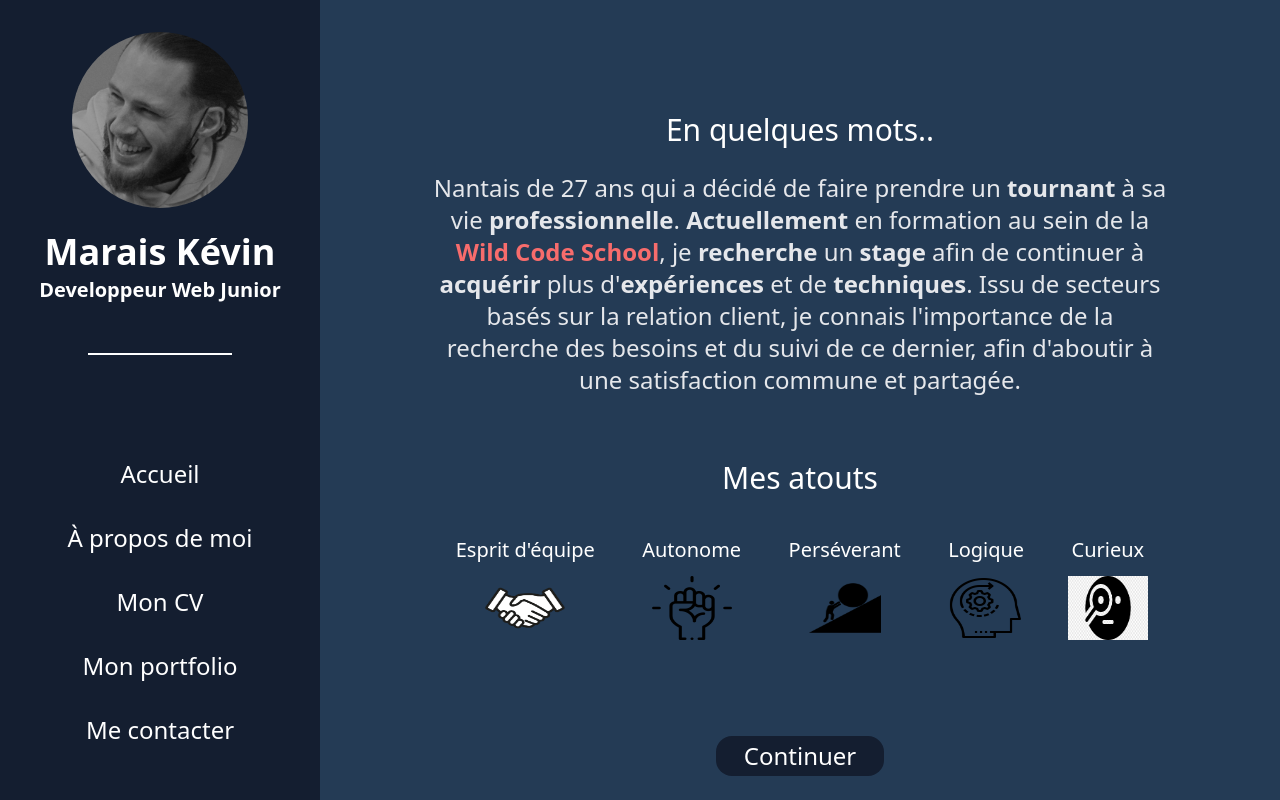
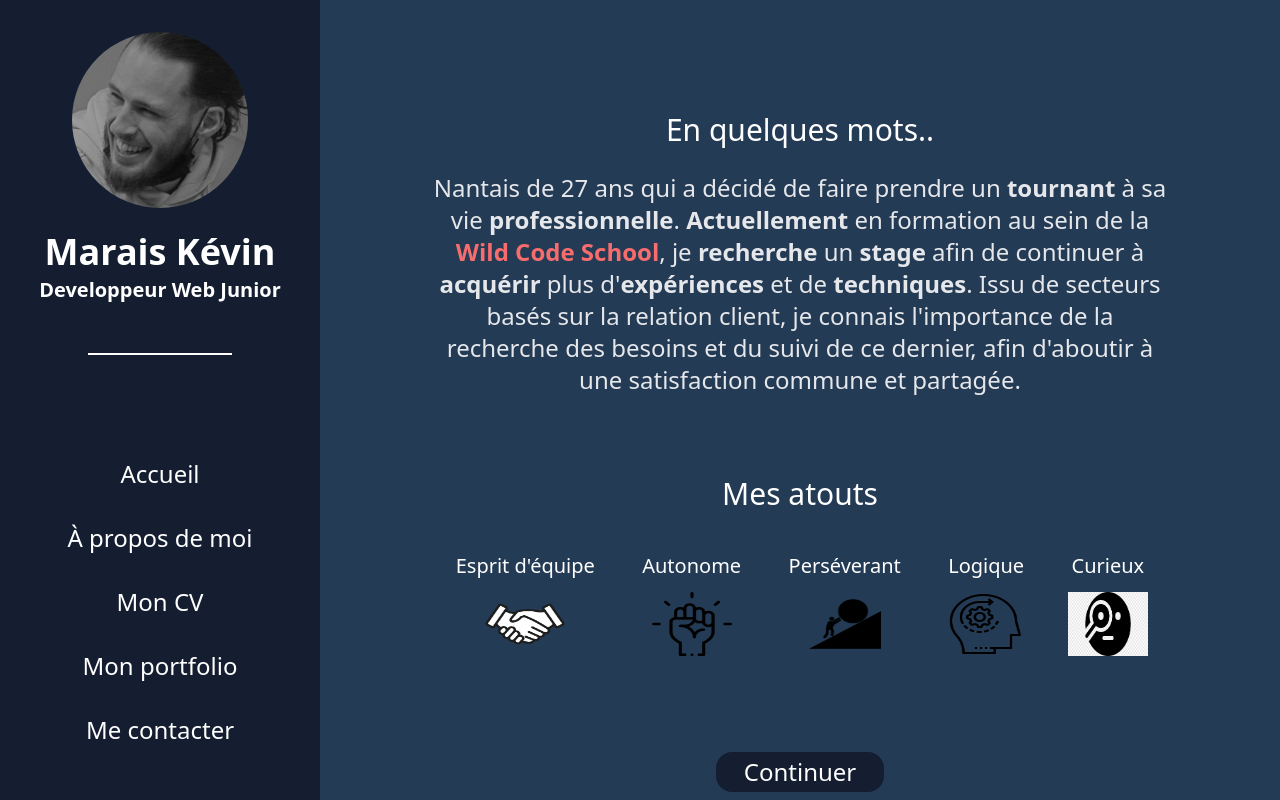
Before and after one commit to KvnMrs/Portfolio-ReactJs, a React (Create React App) app: page /a-propos in a window 1280 px wide. Built offline with nearby package versions, Linux system fonts and the light colour scheme.

Commit message:
style : margin h1 atout

```diff
--- a/src/components/uniques/SoftSkills.jsx
+++ b/src/components/uniques/SoftSkills.jsx
@@ -4,7 +4,7 @@ import dataSkills from "../../datas/DatasSkills";
 const SoftSkills = () => {
   return (
     <>
-      <h1 className="text-3xl text-white mt-16">Mes atouts</h1>
+      <h1 className="text-3xl text-white mt-20">Mes atouts</h1>
       <div className="flex place-content-center my-5">
         {dataSkills
           .filter((atout) => atout.catégorie === "Atout")
```
